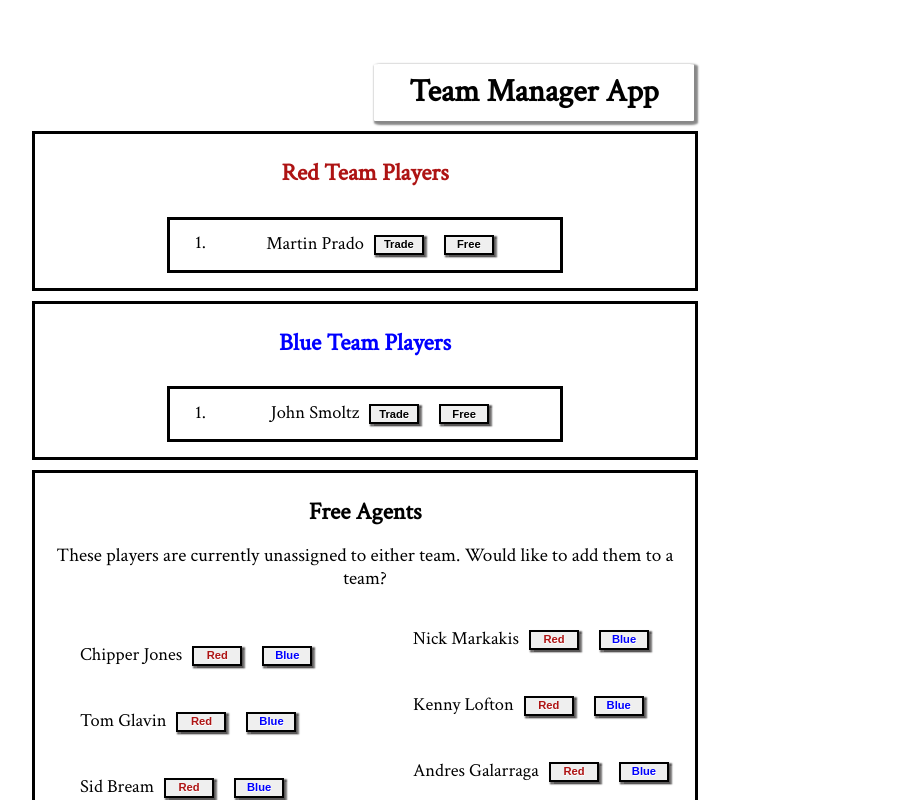
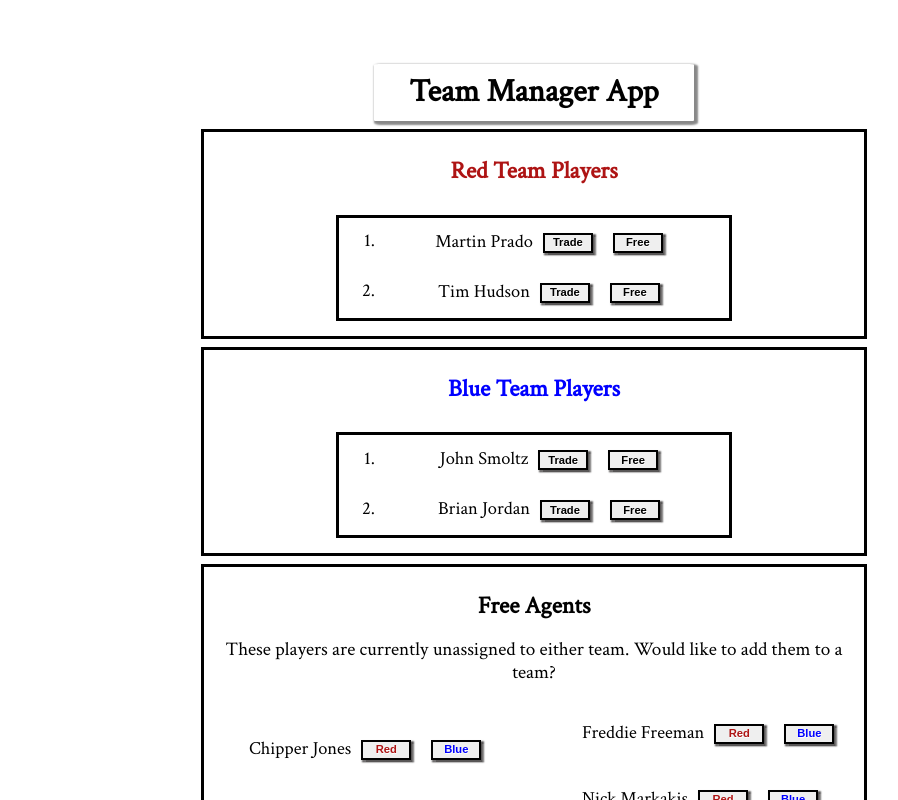
Before and after one commit to s-darcy/Team-Manager-App, a React (Create React App) app: page / in a window 1280 px wide. Shown: the top 800 px of the page, without its empty margins (106-1004 px from the left). Built offline with nearby package versions, Linux system fonts and the light colour scheme.

Commit message:
just need to setstate

```diff
--- a/src/App.css
+++ b/src/App.css
@@ -75,13 +75,9 @@ p {
 }
 
 .teamRed, .teamBlue, .freeAgents, .addNewPlayer, .resetTeam {
+    border-style: solid;
     max-width: 650px;
-    margin: auto;
-}
-
-.teamRed, .teamBlue, .freeAgents {
-    border-style: solid;
-    margin: 10px;
+    margin: 8px auto;
     padding: 5px;
 }
 
--- a/src/App.js
+++ b/src/App.js
@@ -53,21 +53,39 @@ class App extends Component {
         });
     }
 
-    tradeToBlue (i, event){
+    tradeToBlue (redsPlayer, IDValue, event){
         event.preventDefault();
+
+        //make copy of red Team's state with filter
+        let curRedTeam = this.state.redTeam.redAcquired;
+
         console.log('The link was clicked.');
+        console.log(IDValue);
+
+
+        let newRedTeam = curRedTeam.filter(function(teamMember){
+            console.log(redsPlayer.name);
+            console.log(teamMember);
+            return teamMember.name != redsPlayer.name;
+        })
+
+
+        this.setState({
+            "this.redTeam" : newRedTeam
+        });
+
+        console.log(newRedTeam);
 
         //the player clicked on the Red Team
-        let tradingRedPlayer = event.currentTarget.value;
-        console.log(tradingRedPlayer);
+
 
         //add that same player to the Blue team array
-        console.log(this.state.blueTeam.blueAcquired.push(tradingRedPlayer));
+//        console.log(this.state.blueTeam.blueAcquired.push(tradingRedPlayer));
 
 
         //remove the selected player from the Reds array
-        let redPlayerRemoved = this.state.redTeam.redAcquired.slice(tradingRedPlayer);
-        console.log(this.state.redTeam.redAcquired);
+//        let redPlayerRemoved = this.state.redTeam.redAcquired.slice(tradingRedPlayer);
+
         //save state
     }
 
@@ -93,7 +111,6 @@ class App extends Component {
                        bravesPlayer={player}
 //                       newPlayerAdder={()=>{this.newPlayerAdder(index);}}
                     />
-
                 );
             }, this);
 
@@ -102,6 +119,7 @@ class App extends Component {
                 return (
                    <TeamRed
                        key={index}
+                       IDValue={index}
                        redsPlayer={player}
                        tradeToBlue={this.tradeToBlue}
                     />
@@ -123,8 +141,22 @@ class App extends Component {
 
         <div id="container">
             <h1 id="teamManagerApp">Team Manager App</h1>
-                    {redplayers}
-                    {blueplayers}
+               <div className="teamRed">
+                    <h2>Red Team Players</h2>
+                    <div className="innerDiv">
+                        <ol>
+                            {redplayers}
+                        </ol>
+                    </div>
+                </div>
+                <div className="teamBlue">
+                    <h2>Blue Team Players</h2>
+                    <div className="innerDiv">
+                        <ol>
+                            {blueplayers}
+                        </ol>
+                    </div>
+                </div>
             <div className="freeAgents">
             <h2>Free Agents</h2>
                 <p>These players are currently unassigned to either team. Would like to add them to a team?</p>
--- a/src/TeamBlue.js
+++ b/src/TeamBlue.js
@@ -4,18 +4,10 @@ class TeamBlue extends Component {
     render(){
 
         return (
-            <div className="teamBlue">
-                <h2>Blue Team Players</h2>
-                <div className="innerDiv">
-                    <ol>
-                        <li className="assignedPlayers">{this.props.bluesPlayer.name}
-                            <button className="tradePlayerButton">Trade</button>
-                            <button className="freeAgentButton">Free</button>
-                        </li>
-                    </ol>
-
-                </div>
-            </div>
+            <li className="assignedPlayers">{this.props.bluesPlayer.name}
+                <button className="tradePlayerButton">Trade</button>
+                <button className="freeAgentButton">Free</button>
+            </li>
         );
     }
 }
--- a/src/TeamRed.js
+++ b/src/TeamRed.js
@@ -3,20 +3,12 @@ import React, {Component} from 'react';
 class TeamRed extends Component {
 
     render(){
-
+//      const redder = this.refs.name.value;
         return (
-            <div className="teamRed">
-                <h2>Red Team Players</h2>
-                <div className="innerDiv">
-                    <ol>
-                        <li value={this.props.redsPlayer} className="assignedPlayers">{this.props.redsPlayer.name}
-                            <button onClick={this.props.tradeToBlue} className="tradePlayerButton">Trade</button>
-                            <button className="freeAgentButton">Free</button>
-                        </li>
-                    </ol>
-
-                </div>
-            </div>
+            <li ref='name' className="assignedPlayers">{this.props.redsPlayer.name}
+                <button onClick={(event) => this.props.tradeToBlue(this.props.redsPlayer, this.props.IDValue, event)} className="tradePlayerButton">Trade</button>
+                <button className="freeAgentButton">Free</button>
+            </li>
         );
     }
 }
--- a/src/data.js
+++ b/src/data.js
@@ -14,13 +14,12 @@ const data = {
         {"name": "Marquis Grissam", "position": "center field"},
         {"name": "Mark Teixeira", "position": "first base"},
         {"name": "Jeff Francoeur", "position": "right field"},
-        {"name": "Brian McCann", "position": "catcher"},
-        {"name": "Brian Jordan", "position": "left field"},
-        {"name": "Tim Huddson", "position": "pitcher"}
+        {"name": "Brian McCann", "position": "catcher"}
     ],
     "redTeam" : {
         "redAcquired": [
-            {"name": "Martin Prado", "position": "third base"}
+            {"name": "Martin Prado", "position": "third base"},
+            {"name": "Tim Hudson", "position": "pitcher"}
         ],
         "title": "Red Team",
         "playerTurn": 0,
@@ -28,7 +27,8 @@ const data = {
     },
     "blueTeam": {
         "blueAcquired": [
-            {"name": "John Smoltz", "position": "pitcher"}
+            {"name": "John Smoltz", "position": "pitcher"},
+            {"name": "Brian Jordan", "position": "left field"}
         ],
         "title": "Blue Team",
         "playerTurn": 0,
```
